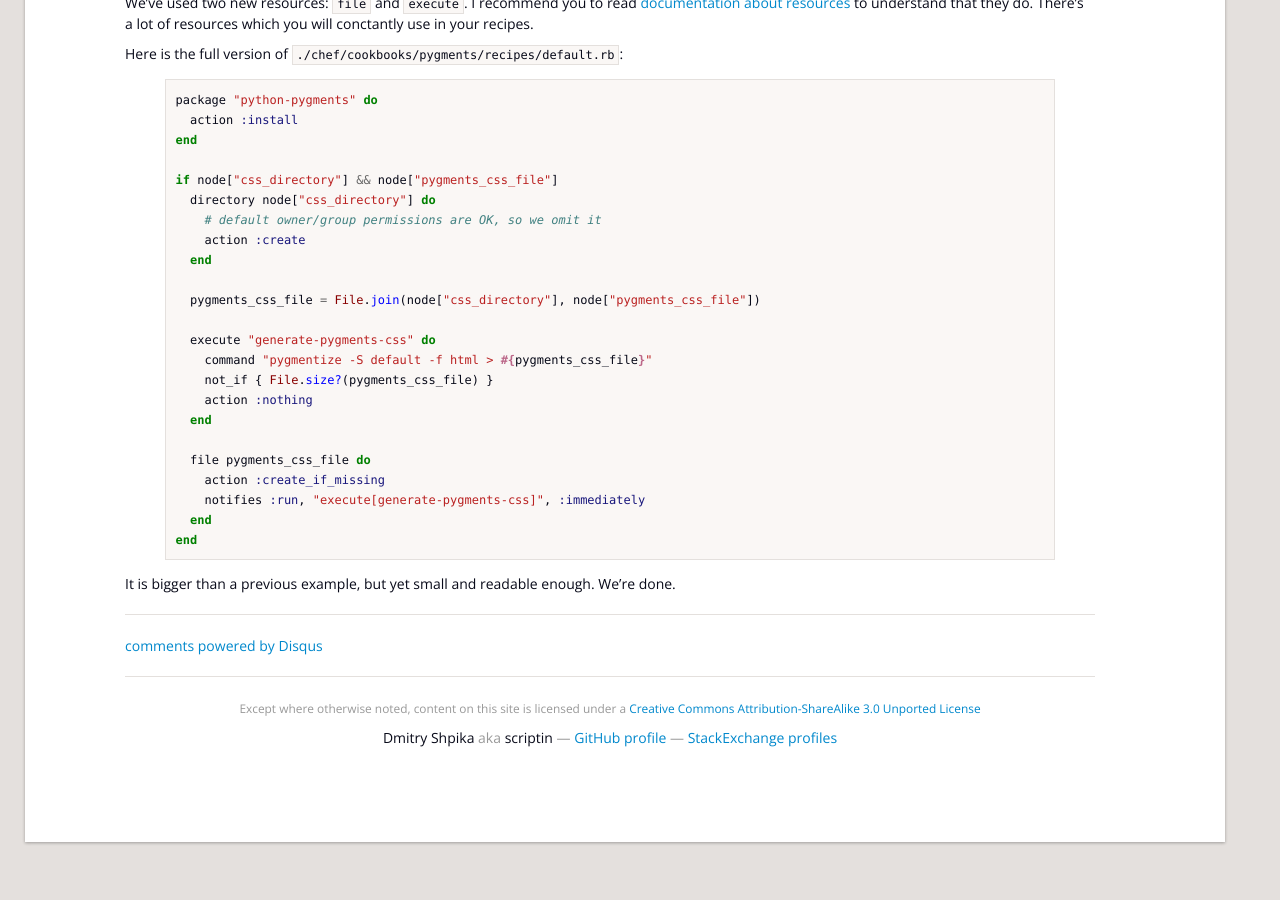
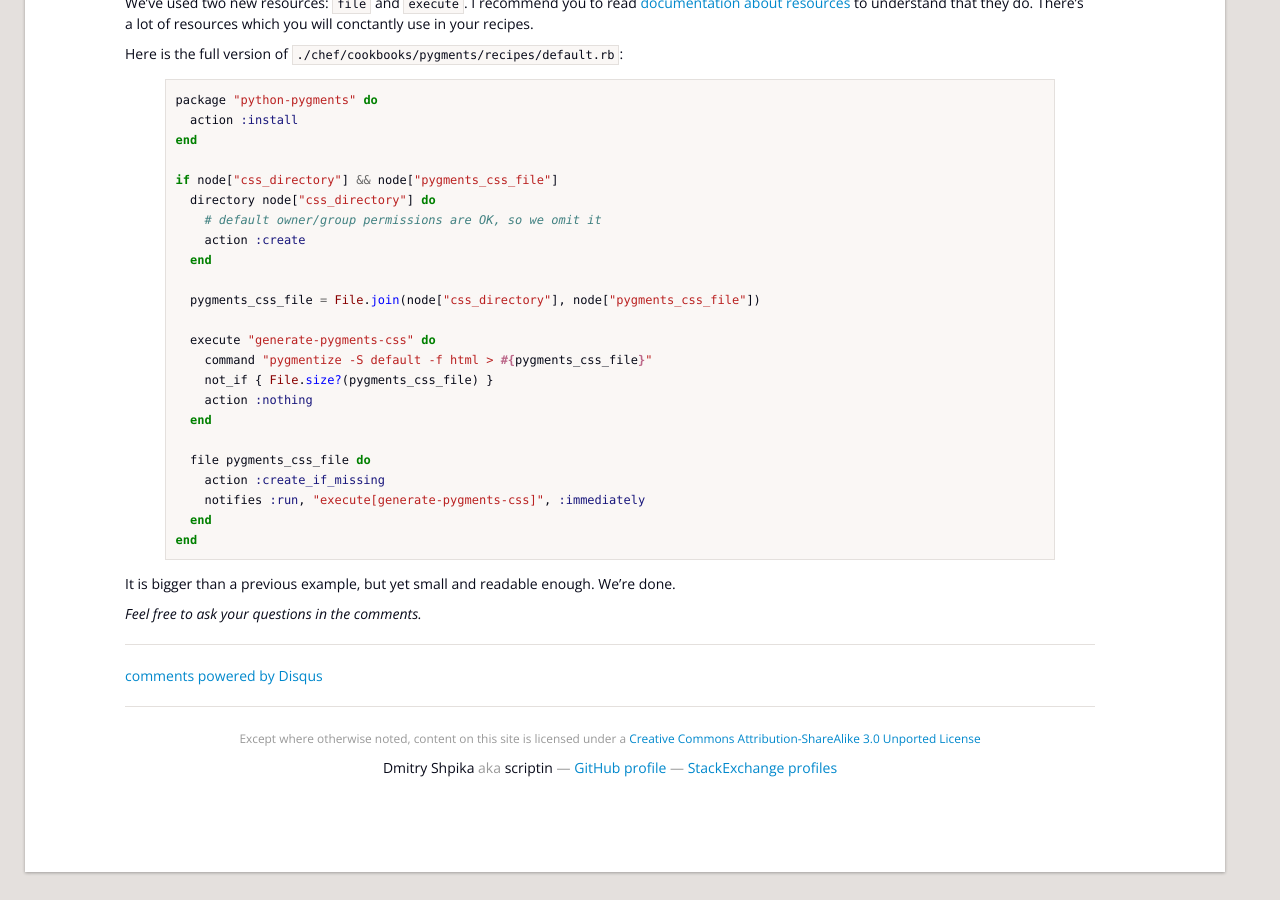
Before and after one commit to scriptin/scriptin.github.io, a Jekyll site: the page built from _posts/2013-05-08-vagrant-chef-intro.md, in a window 1280 px wide and 900 px high, scrolled down 4329 px. Built offline with Jekyll 4.4.1, drawn with Linux system fonts in a browser that asks for light colours; comment, search, counter and statistics services are not loaded; before the commit the page ends 5199 px from its top, so only the background shows below that.

Commit message:
Request for comments

```diff
--- a/_posts/2013-05-08-vagrant-chef-intro.md
+++ b/_posts/2013-05-08-vagrant-chef-intro.md
@@ -245,3 +245,5 @@ end
 It is bigger than a previous example, but yet small and readable enough. We're done.
 
 [Pygments]: http://pygments.org/
+
+*Feel free to ask your questions in the comments.*
```
